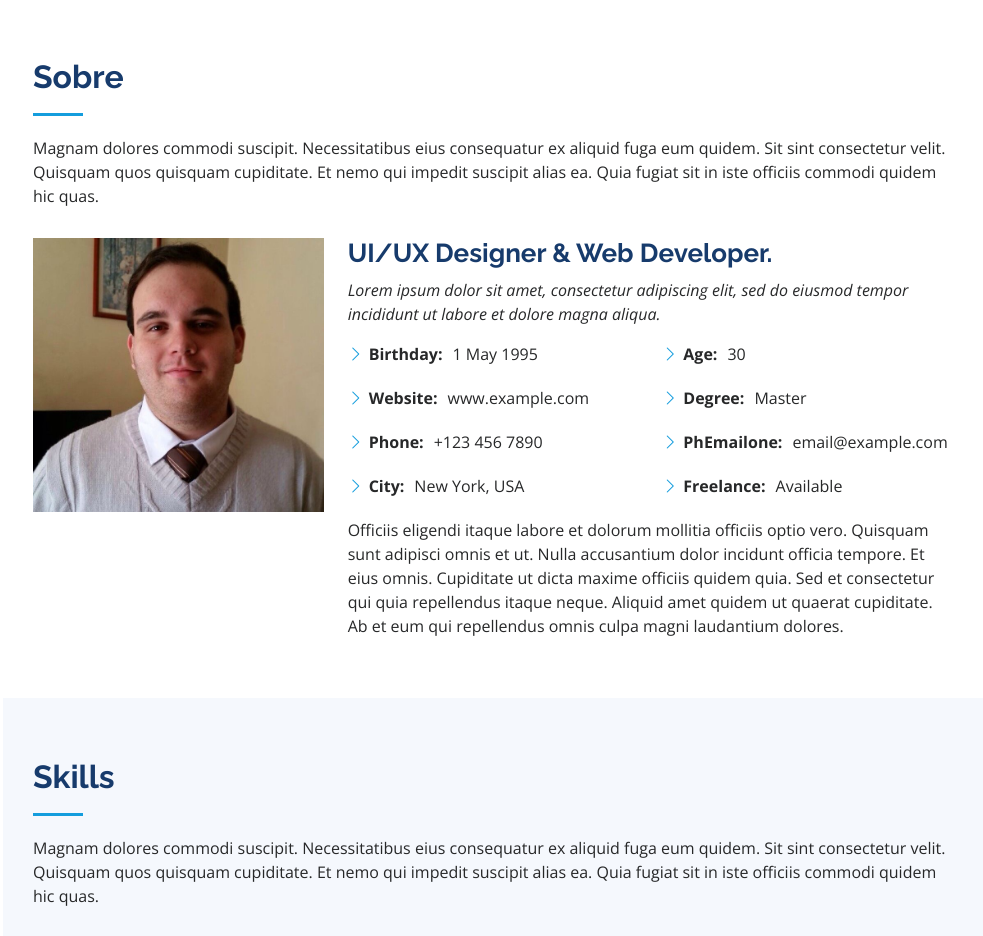
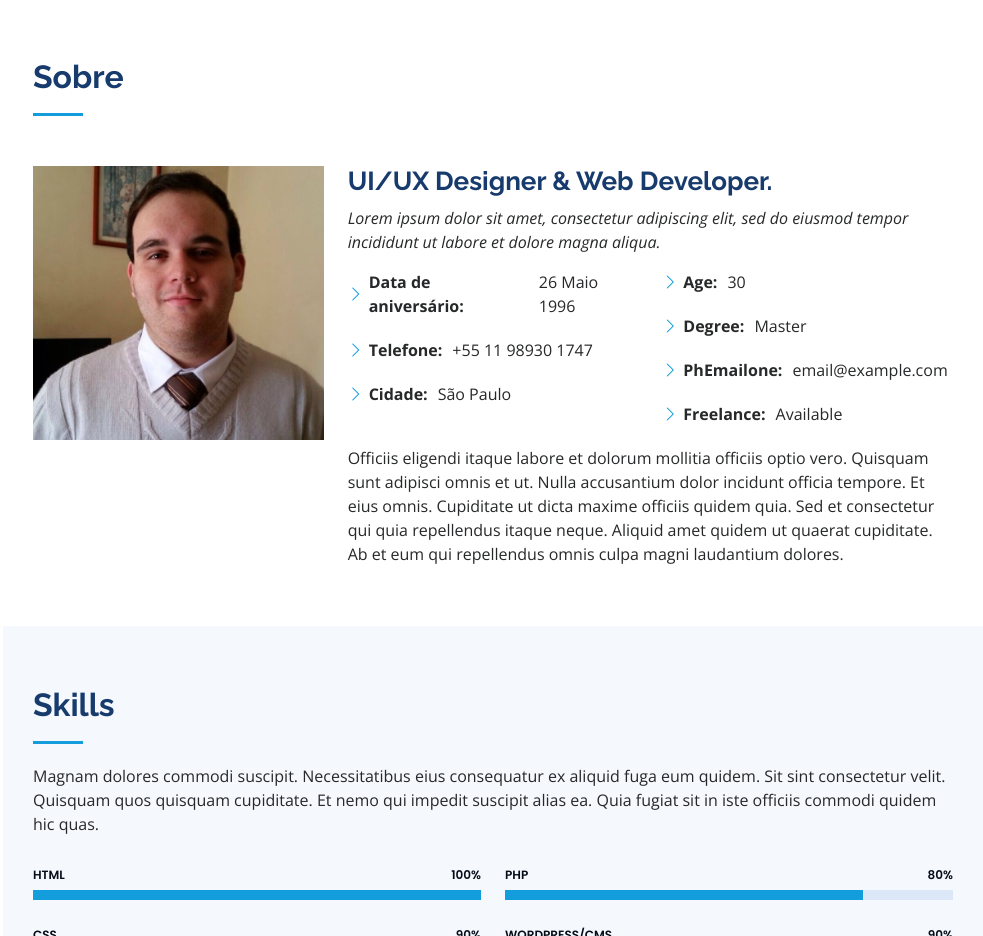
Before and after one commit to DiegoAmadoMuniz/friendly-octo-guacamole, a plain HTML site: page iPortfolio/index.html in a window 1280 px wide. Shown: the part 802-1738 px from the top of the page, without its empty margins (297-1280 px from the left). Drawn offline with nearby package versions, Linux system fonts and the light colour scheme.

Commit message:
Atualização da seção sobre

```diff
--- a/iPortfolio/index.html
+++ b/iPortfolio/index.html
@@ -85,7 +85,6 @@
 
         <div class="section-title">
           <h2>Sobre</h2>
-          <p>Magnam dolores commodi suscipit. Necessitatibus eius consequatur ex aliquid fuga eum quidem. Sit sint consectetur velit. Quisquam quos quisquam cupiditate. Et nemo qui impedit suscipit alias ea. Quia fugiat sit in iste officiis commodi quidem hic quas.</p>
         </div>
 
         <div class="row">
@@ -101,10 +100,9 @@
             <div class="row">
               <div class="col-lg-6">
                 <ul>
-                  <li><i class="bi bi-chevron-right"></i> <strong>Birthday:</strong> <span>1 May 1995</span></li>
-                  <li><i class="bi bi-chevron-right"></i> <strong>Website:</strong> <span>www.example.com</span></li>
-                  <li><i class="bi bi-chevron-right"></i> <strong>Phone:</strong> <span>+123 456 7890</span></li>
-                  <li><i class="bi bi-chevron-right"></i> <strong>City:</strong> <span>New York, USA</span></li>
+                  <li><i class="bi bi-chevron-right"></i> <strong>Data de aniversário:</strong> <span>26 Maio 1996</span></li>
+                  <li><i class="bi bi-chevron-right"></i> <strong>Telefone:</strong> <span>+55 11 98930 1747</span></li>
+                  <li><i class="bi bi-chevron-right"></i> <strong>Cidade:</strong> <span>São Paulo</span></li>
                 </ul>
               </div>
               <div class="col-lg-6">
```
